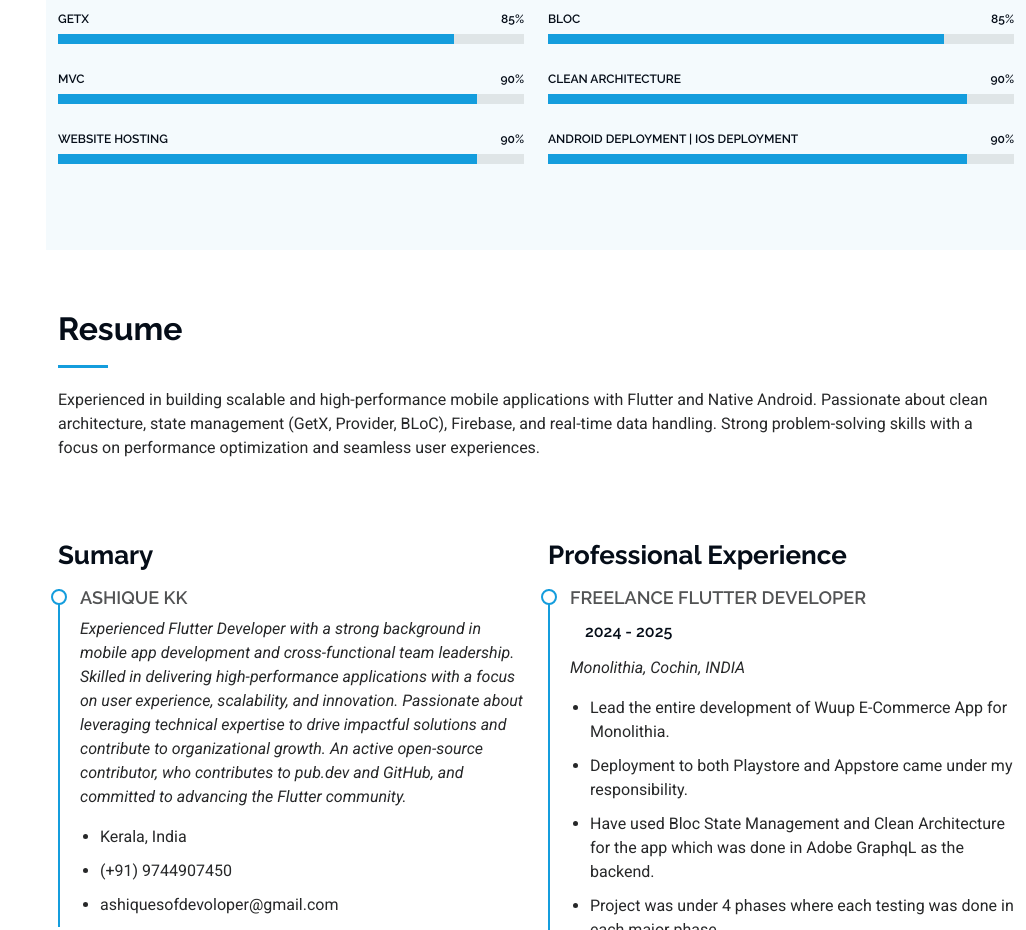
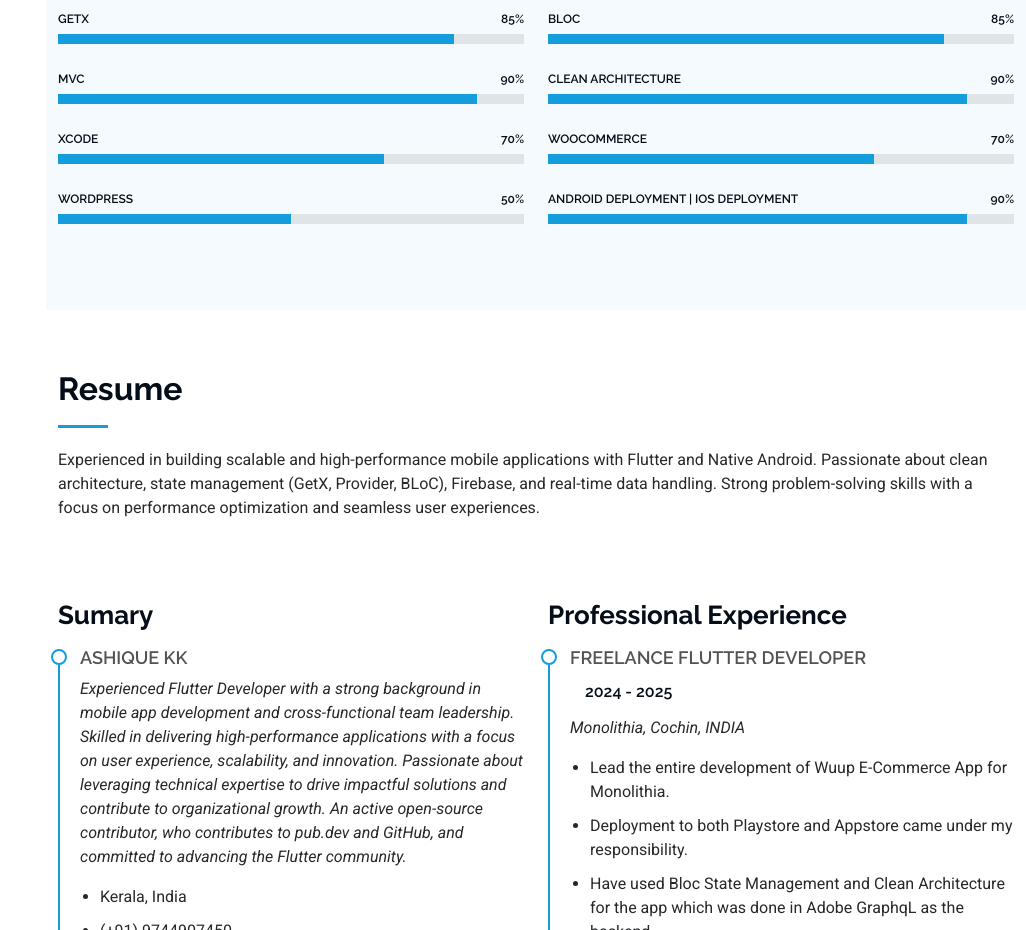
Before and after one commit to Ashiquekk696/portfolio, a plain HTML site: page index.html in a window 1280 px wide. Shown: the part 2400-3330 px from the top of the page, without its empty margins (254-1280 px from the left). Drawn offline with Linux system fonts and the light colour scheme.

Commit message:
Wordpress added as skill

```diff
--- a/index.html
+++ b/index.html
@@ -296,9 +296,16 @@
               </div>
             </div>
             <div class="progress">
-              <span class="skill"><span>Website Hosting</span> <i class="val">90%</i></span>
+              <span class="skill"><span>XCode</span> <i class="val">70%</i></span>
               <div class="progress-bar-wrap">
-                <div class="progress-bar" role="progressbar" aria-valuenow="90" aria-valuemin="0" aria-valuemax="100">
+                <div class="progress-bar" role="progressbar" aria-valuenow="70" aria-valuemin="0" aria-valuemax="100">
+                </div>
+              </div>
+            </div>
+            <div class="progress">
+              <span class="skill"><span>Wordpress</span> <i class="val">50%</i></span>
+              <div class="progress-bar-wrap">
+                <div class="progress-bar" role="progressbar" aria-valuenow="50" aria-valuemin="0" aria-valuemax="100">
                 </div>
               </div>
             </div>
@@ -353,7 +360,13 @@
                 </div>
               </div>
             </div>
-
+            <div class="progress">
+              <span class="skill"><span>Woocommerce</span> <i class="val">70%</i></span>
+              <div class="progress-bar-wrap">
+                <div class="progress-bar" role="progressbar" aria-valuenow="70" aria-valuemin="0" aria-valuemax="100">
+                </div>
+              </div>
+            </div>
             <div class="progress">
               <span class="skill"><span>Android Deployment | iOS Deployment</span> <i class="val">90%</i></span>
               <div class="progress-bar-wrap">
@@ -361,6 +374,8 @@
                 </div>
               </div>
             </div>
+
+
             <!-- End Skills Item -->
 
           </div>
```
